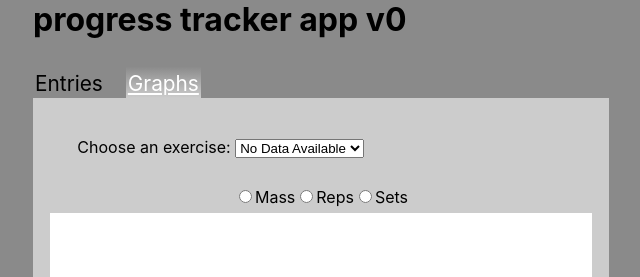
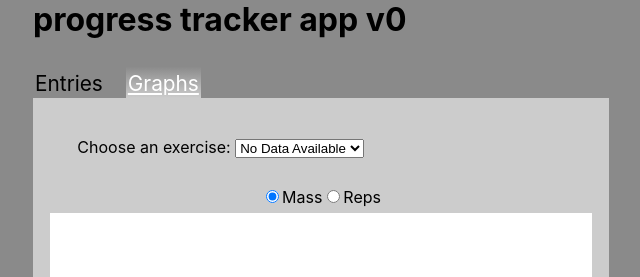
Before and after one commit to jessejp/progress-tracker, a React (Create React App) app: page /graphs in a window 1280 px wide. Shown: the top 277 px of the page, without its empty margins (319-959 px from the left). Built offline with nearby package versions, Linux system fonts and the light colour scheme.

Commit message:
Tweaked form router navigation and added radiobutton logic to graph

```diff
--- a/src/components/AddNewEntry/AddEntryForm.js
+++ b/src/components/AddNewEntry/AddEntryForm.js
@@ -94,7 +94,7 @@ const AddEntryForm = () => {
       {suggestedExercises.map((e, index) => {
         return (
           <button
-            key={index}
+            key={`${index}_suggestion`}
             className={css.suggestionButton}
             type="button"
             value={e.name}
--- a/src/pages/Entries.js
+++ b/src/pages/Entries.js
@@ -31,7 +31,7 @@ const Entries = () => {
   });
 
   useEffect(() => {
-    if (entries.length === 0) navigate("/entries/addnew", { replace: false });
+    if (entries.length === 0) navigate("/entries/addnew", { replace: true });
   }, [entries, navigate]);
 
   return (
@@ -45,7 +45,9 @@ const Entries = () => {
             <h3>Weight Lifting</h3>
             <div>
               {!formOpen && <Link to="addnew">Add New</Link>}
-              {formOpen && <button onClick={goBack}>close</button>}
+              {formOpen && entries.length !== 0 && (
+                <button onClick={goBack}>close</button>
+              )}
             </div>
           </div>
 
--- a/src/pages/Graph.js
+++ b/src/pages/Graph.js
@@ -26,9 +26,38 @@ const Graph = () => {
 
   const initialSelection = dataState.length !== 0 ? dataState[0].name : "";
   const [selectedEntry, setSelectedEntry] = useState(initialSelection);
+  const [checkedStatus, setCheckedStatus] = useState({
+    val1: true,
+    val2: false,
+    val3: false,
+    val4: false,
+  });
 
   const onSelectedEntry = (event) => {
     setSelectedEntry(event.target.value);
+  };
+
+  const onSelectedDataRadio = (event) => {
+    if (event.target.id === "val1") {
+      setCheckedStatus((prevState) => {
+        return {
+          val1: true,
+          val2: false,
+          val3: false,
+          val4: false,
+        };
+      });
+    }
+    if (event.target.id === "val2") {
+      setCheckedStatus((prevState) => {
+        return {
+          val1: false,
+          val2: true,
+          val3: false,
+          val4: false,
+        };
+      });
+    }
   };
 
   useEffect(() => {
@@ -69,14 +98,25 @@ const Graph = () => {
         <GraphEntrySelection onSelectedEntry={onSelectedEntry} />
         <div>
           <form>
-            <input type="radio" id="val1" name="data_type" value="Mass" />
+            <input
+              type="radio"
+              onChange={onSelectedDataRadio}
+              checked={checkedStatus.val1}
+              id="val1"
+              name="data_type"
+              value="Mass"
+            />
             <label htmlFor="val1">Mass</label>
 
-            <input type="radio" id="val2" name="data_type" value="Reps" />
+            <input
+              type="radio"
+              onChange={onSelectedDataRadio}
+              checked={checkedStatus.val2}
+              id="val2"
+              name="data_type"
+              value="Reps"
+            />
             <label htmlFor="val2">Reps</label>
-
-            <input type="radio" id="val3" name="data_type" value="Sets" />
-            <label htmlFor="val3">Sets</label>
           </form>
         </div>
         <svg className={css.svgContainer} height="300" width="100%">
```
